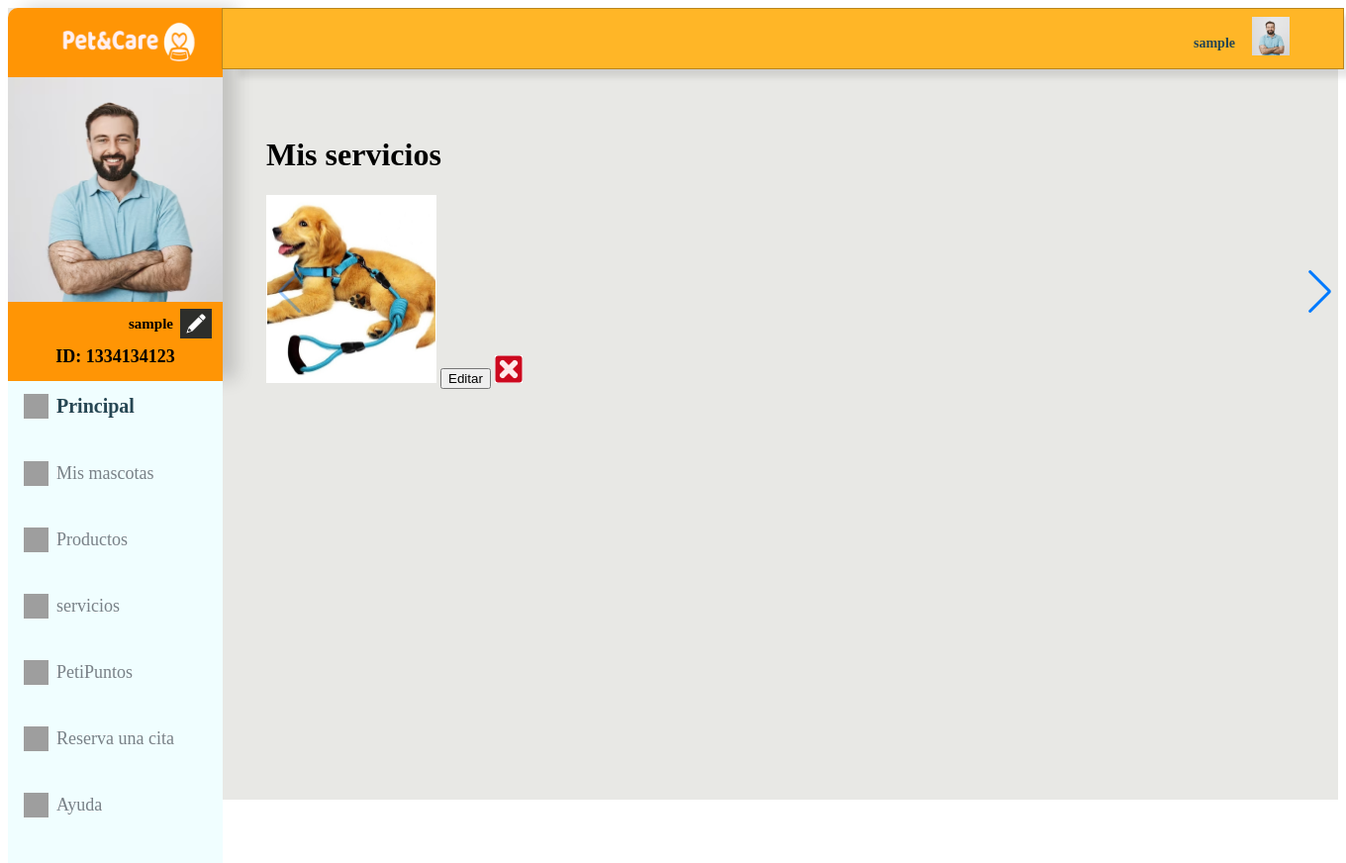
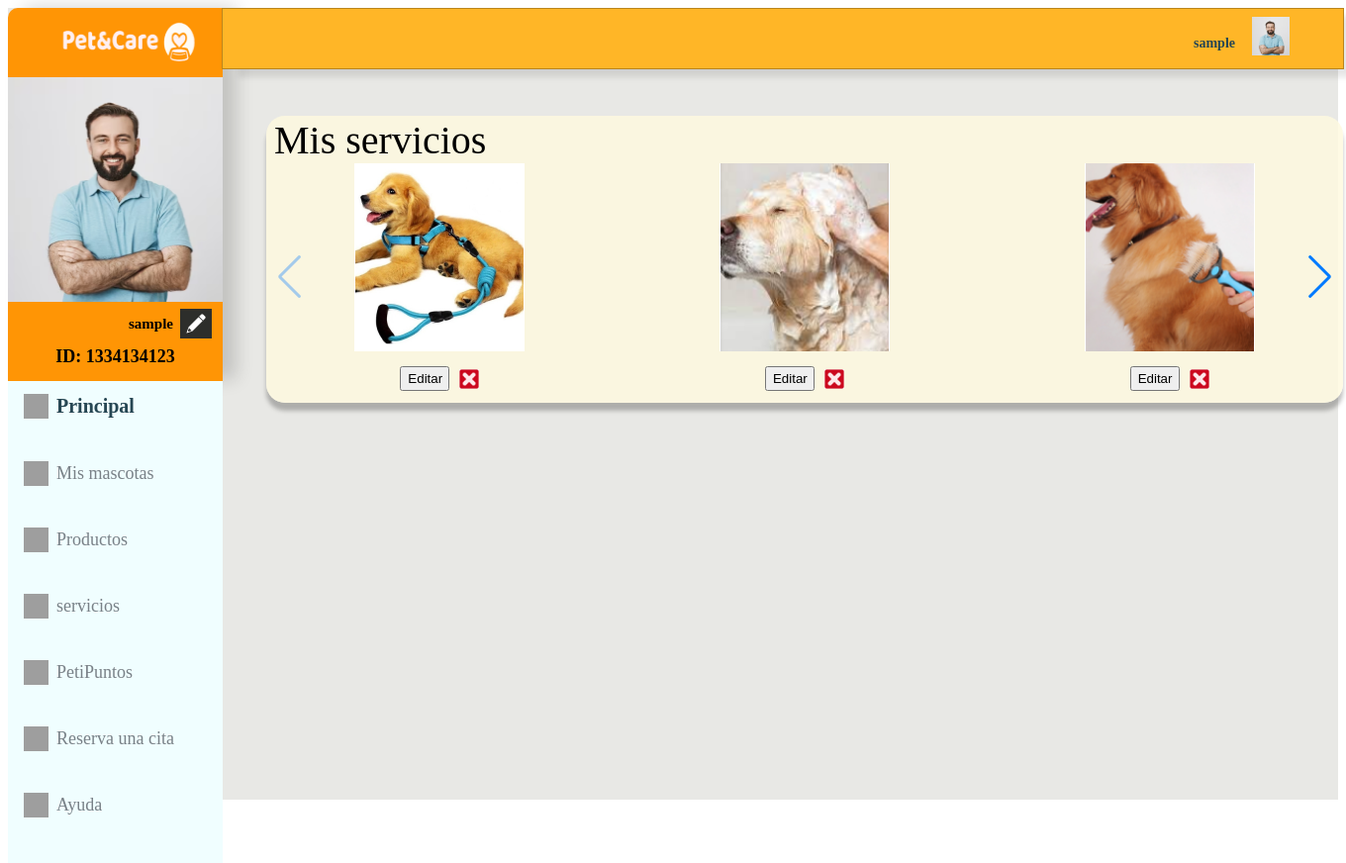
Before and after one commit to Syruslight/Petcare2, a PHP site: page /pages/Administrador/administrador.php in a window 1360 px wide. Shown: the top 872 px of the page at 99% size. Run offline with PHP 8.4, Linux system fonts and the light colour scheme; the visitor is signed in with stand-in values (Sample User, id 1); grey boxes are pictures that could not be loaded.

Commit message:
dashboard admin-50%

```diff
--- /dev/null
+++ b/js/swiperAdmin.js
@@ -0,0 +1,17 @@
+const swiper = new Swiper(".swiper", {
+  autoplay: {
+    delay: 2000,
+  },
+  navigation: {
+    prevEl: ".swiper-button-prev",
+    nextEl: ".swiper-button-next",
+  },
+  //   loop: true,
+  slidesPerView: 3,
+  spaceBetween: 18,
+
+  //   pagination: {
+  //     el: ".swiper-pagination",
+  //     type: "bullets",
+  //   },
+});
--- a/pages/Administrador/administrador.css
+++ b/pages/Administrador/administrador.css
@@ -135,54 +135,70 @@
 }
 .wrapper-drawer {
   width: 1088px;
-  height: 275px;
+  height: 290px;
   margin-left: 44px;
+  background: rgba(254, 250, 224, 0.85);
+  box-shadow: 0px 8px 4px rgba(0, 0, 0, 0.25);
+  border-radius: 19px;
+  & h1 {
+    font-family: "Poppins";
+    font-style: normal;
+    font-weight: 500;
+    font-size: 40px;
+    line-height: 21px;
+    margin: 0;
+    margin-left: 8px;
+    margin-top: 14px;
+  }
+}
+.swiper {
+  width: 1088px;
+  height: 230px;
+  margin-top: 13px;
+}
+.swiper-wrapper {
+  position: relative;
+  width: 100%;
+  height: 100%;
+  z-index: 1;
+  display: flex;
+}
+.swiper-slide {
+  font-size: 18px;
+  text-align: center;
+  display: flex;
+  justify-content: center;
+  align-items: center;
+  flex-direction: column;
+}
+.cardpet {
+  display: flex;
+  flex-direction: column;
+  align-items: center;
+}
+.semicrud-pet {
+  display: flex;
+  align-items: center;
+  justify-content: center;
+  margin-top: 15px;
+}
+.button-edit {
+  height: 25px;
+  width: 50px;
+}
+.option-delete {
+  margin-left: 10px;
+  height: 20px;
+  width: 20px;
 }
 
-.container {
-  width: 900px;
-  /* display: flex; */
+.swiper-slide img {
+  /* display: block; */
+  object-fit: cover;
 }
-.container .swiper-container {
-  width: 172px;
-  height: 192px;
-}
-.container .swiper-slide {
-  position: relative;
-  text-align: center;
-  font-size: 18px;
-  background: #fff;
-  border-radius: 15px;
-  text-align: start;
-  box-shadow: 0px 4px 4px rgba(196, 196, 196, 0.25);
-}
-.container .swiper-slide img {
-  display: block;
-  width: 172px;
-  height: 162px;
-  object-fit: cover;
-  border-top-left-radius: 15px;
-  border-top-right-radius: 15px;
-}
-.container .swiper-slide .card-description {
-  padding: 1rem 1rem;
-}
-/* .container .swiper-slide .card-title,
-  .container .swiper-slide .card-text {
-    margin-bottom: 0.5rem;
-  } */
-.container .swiper-slide .card-link {
-  text-align: center;
-}
-.container .swiper-slide .card-link a {
-  text-decoration: none;
-  color: #1d6ce2;
-}
-.swiper-button-next {
-  right: 26px;
-}
+.swiper-button-next,
 .swiper-button-prev {
-  left: 26px;
+  color: #ffffff;
 }
 
 .footer {
--- a/pages/Administrador/administrador.php
+++ b/pages/Administrador/administrador.php
@@ -91,37 +91,95 @@
 
 
             <!-- Swiper -->
-            <div class="swiper mySwiper">
+            <div class="swiper">
                 <div class="swiper-wrapper">
-                <div class="swiper-slide">
-                 <img src="../../img/perfilAdmin/dog1.png" alt="" width="172" height="190">
-                 <button>
-                    Editar
-                 </button>
-                 <img src="../../img/perfilAdmin/eliminar.png" alt="">
+                <div class="swiper-slide">  <!--Primer Slide-->
+                    <div class="cardpet">
+                        <img src="../../img/perfilAdmin/dog1.png" alt="" width="172" height="190">
+                        <div class="semicrud-pet">
+                            <button class="button-edit">
+                               Editar
+                            </button>
+                            <img class="option-delete"src="../../img/perfilAdmin/eliminar.png" alt="">
+                        </div>
+                    </div>
 
                 </div>
-                <div class="swiper-slide">Slide 2</div>
-                <div class="swiper-slide">Slide 3</div>
-                <div class="swiper-slide">Slide 4</div>
-                <div class="swiper-slide">Slide 5</div>
-                <div class="swiper-slide">Slide 6</div>
-                <div class="swiper-slide">Slide 7</div>
-                <div class="swiper-slide">Slide 8</div>
-                <div class="swiper-slide">Slide 9</div>
+                <div class="swiper-slide"><!--Segundo Slide-->
+                <div class="cardpet">
+                        <img src="../../img/perfilAdmin/dog2.png" alt="" width="172" height="190">
+                        <div class="semicrud-pet">
+                            <button class="button-edit">
+                               Editar
+                            </button>
+                            <img class="option-delete"src="../../img/perfilAdmin/eliminar.png" alt="">
+                        </div>
+                    </div>
                 </div>
+
+                <div class="swiper-slide"> <!--Tercer Slide-->
+
+                <div class="cardpet">
+                        <img src="../../img/perfilAdmin/dog3.png" alt="" width="172" height="190">
+                        <div class="semicrud-pet">
+                            <button class="button-edit">
+                               Editar
+                            </button>
+                            <img class="option-delete"src="../../img/perfilAdmin/eliminar.png" alt="">
+                        </div>
+                    </div>
+
+                </div>
+
+                <div class="swiper-slide"> <!--Cuarto Slide-->
+
+                <div class="cardpet">
+                        <img src="../../img/perfilAdmin/dog4.png" alt="" width="172" height="190">
+                        <div class="semicrud-pet">
+                            <button class="button-edit">
+                               Editar
+                            </button>
+                            <img class="option-delete"src="../../img/perfilAdmin/eliminar.png" alt="">
+                        </div>
+                    </div>
+
+                </div>
+
+                <div class="swiper-slide"> <!--Quinto Slide-->
+
+                <div class="cardpet">
+                        <img src="../../img/perfilAdmin/dog5.png" alt="" width="172" height="190">
+                        <div class="semicrud-pet">
+                            <button class="button-edit">
+                               Editar
+                            </button>
+                            <img class="option-delete"src="../../img/perfilAdmin/eliminar.png" alt="">
+                        </div>
+                    </div>
+
+                </div>
+                </div>
+
                 <div class="swiper-button-next"></div>
                 <div class="swiper-button-prev"></div>
+            </div> <!-- Finish Swiper -->
+
+        </div>
+
+        <div>
+            <div>
+
             </div>
+            <div>
 
-    </div>
-    <!-- Swiper JS -->
+            </div>
+            </div>
 
 
 
 
 
-        </div>
+</div>
 
 <!-- <div class="footer">
     <span class="copyrigth">©</span>
@@ -137,13 +195,7 @@
 
 <!-- <h1> Cuenta de administrador : <?=$_SESSION['usuario']?></h1> Se abre codigo php para invocar a la sesion del 'usuario' -->
 <script src="https://cdn.jsdelivr.net/npm/swiper@9/swiper-bundle.min.js"></script>
-<script>
-    var swiper = new Swiper(".mySwiper", {
-      navigation: {
-        nextEl: ".swiper-button-next",
-        prevEl: ".swiper-button-prev",
-      },
-    });
-  </script>
+
+<script src="../../js/swiperAdmin.js"></script>
 </body>
 </html>
```
